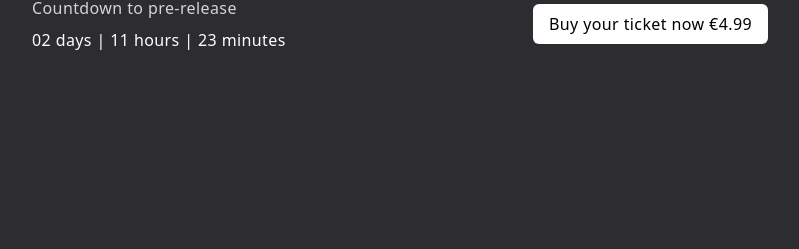
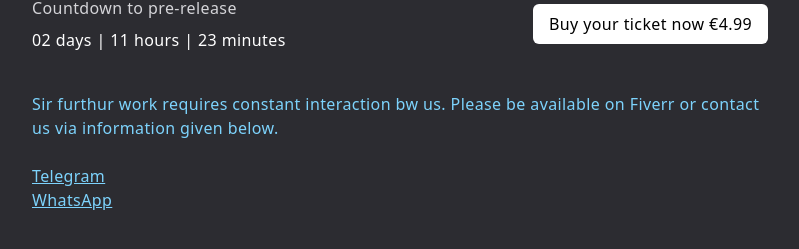
Before and after one commit to nrjdalal/thevip, a Next.js app: page / in a window 1280 px wide. Shown: the part 445-694 px from the top of the page, without its empty margins (240-1039 px from the left). Built offline with nearby package versions, Linux system fonts and the light colour scheme; what @tailwindcss/typography would draw is missing.

Commit message:
temp push

```diff
--- a/pages/index.jsx
+++ b/pages/index.jsx
@@ -46,6 +46,21 @@ const index = () => {
           Buy your ticket now €4.99
         </div>
       </div>
+
+      {/* notice */}
+      <div className="text-sky-300 max-w-screen-md mx-auto mt-10 md:px-4">
+        Sir furthur work requires constant interaction bw us. Please be
+        available on Fiverr or contact us via information given below.
+        <br />
+        <br />
+        <a href="https://t.me/VeroXyle" className="underline">
+          Telegram
+        </a>
+        <br />
+        <a href="https://wa.me/+91-9999373188" className="underline">
+          WhatsApp
+        </a>
+      </div>
     </div>
   )
 }
```
